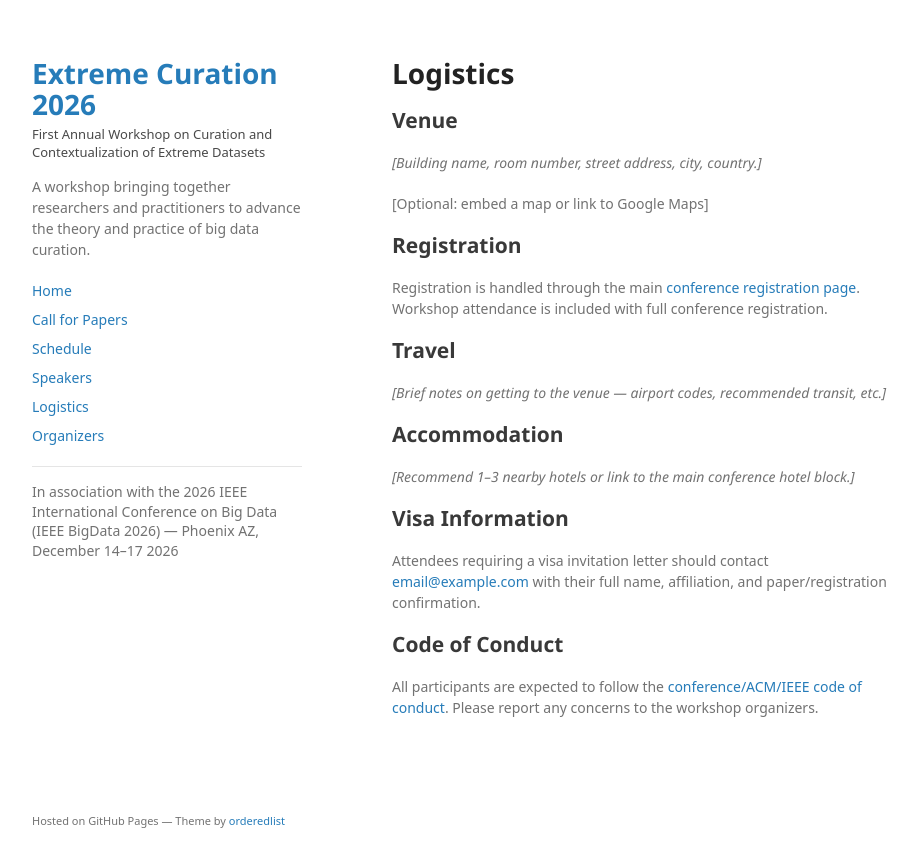
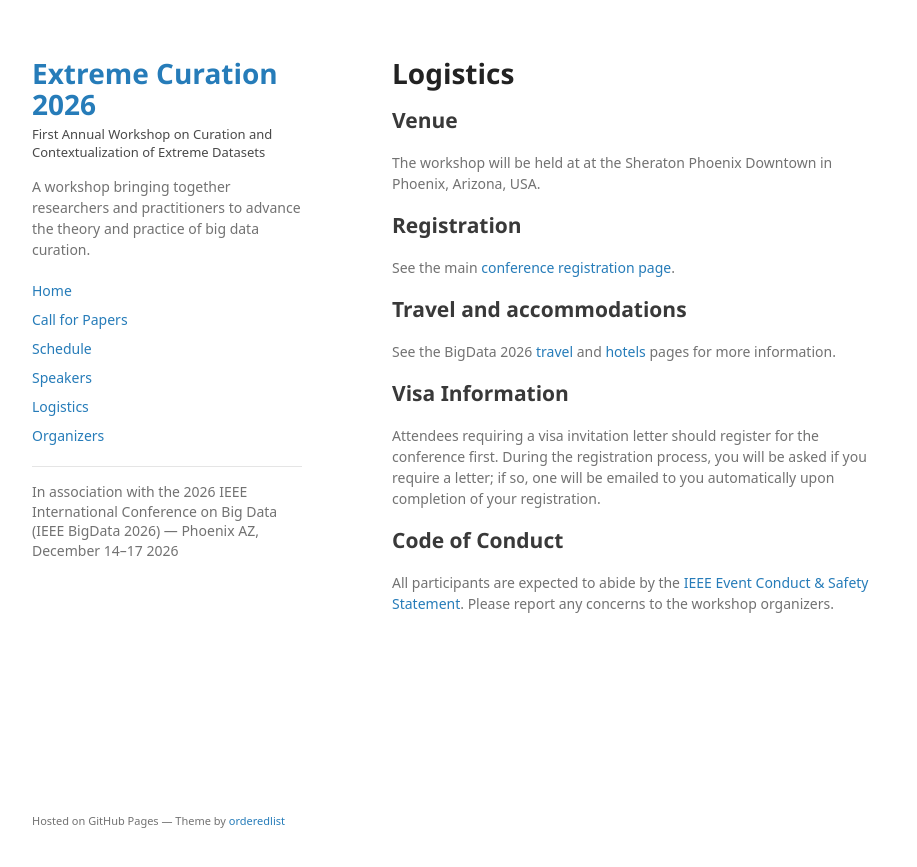
Before and after one commit to ExtremeDataCurationWorkshop/ExtremeDataCurationWorkshop.github.io, a Jekyll site: the page built from logistics.md, in a window 1280 px wide. Shown: the top 867 px of the page, without its empty margins (178-1095 px from the left). Built offline with Jekyll 4.4.1, drawn with Linux system fonts in a browser that asks for light colours; some web fonts are replaced.

Commit message:
Adding more content

```diff
--- a/logistics.md
+++ b/logistics.md
@@ -9,26 +9,20 @@ nav_order: 5
 
 ## Venue
 
-*[Building name, room number, street address, city, country.]*
-
-[Optional: embed a map or link to Google Maps]
+The workshop will be held at at the Sheraton Phoenix Downtown in Phoenix, Arizona, USA.
 
 ## Registration
 
-Registration is handled through the main [conference registration page](#). Workshop attendance is included with full conference registration.
+See the main [conference registration page](https://bigdataieee.org/BigData2026/attending/registration/).
 
-## Travel
+## Travel and accommodations
 
-*[Brief notes on getting to the venue — airport codes, recommended transit, etc.]*
-
-## Accommodation
-
-*[Recommend 1–3 nearby hotels or link to the main conference hotel block.]*
+See the BigData 2026 [travel](https://bigdataieee.org/BigData2026/attending/travel/) and [hotels](https://bigdataieee.org/BigData2026/attending/venue/) pages for more information.
 
 ## Visa Information
 
-Attendees requiring a visa invitation letter should contact [email@example.com](mailto:email@example.com) with their full name, affiliation, and paper/registration confirmation.
+Attendees requiring a visa invitation letter should register for the conference first. During the registration process, you will be asked if you require a letter; if so, one will be emailed to you automatically upon completion of your registration.
 
 ## Code of Conduct
 
-All participants are expected to follow the [conference/ACM/IEEE code of conduct](#). Please report any concerns to the workshop organizers.
+All participants are expected to abide by the [IEEE Event Conduct & Safety Statement](https://events.ieee.org/planning-basics/general-guidelines/ieee-event-conduct-and-safety-statement-for-conferences/). Please report any concerns to the workshop organizers.
```
Also changed, not shown: schedule.md (+0 -5 lines).
